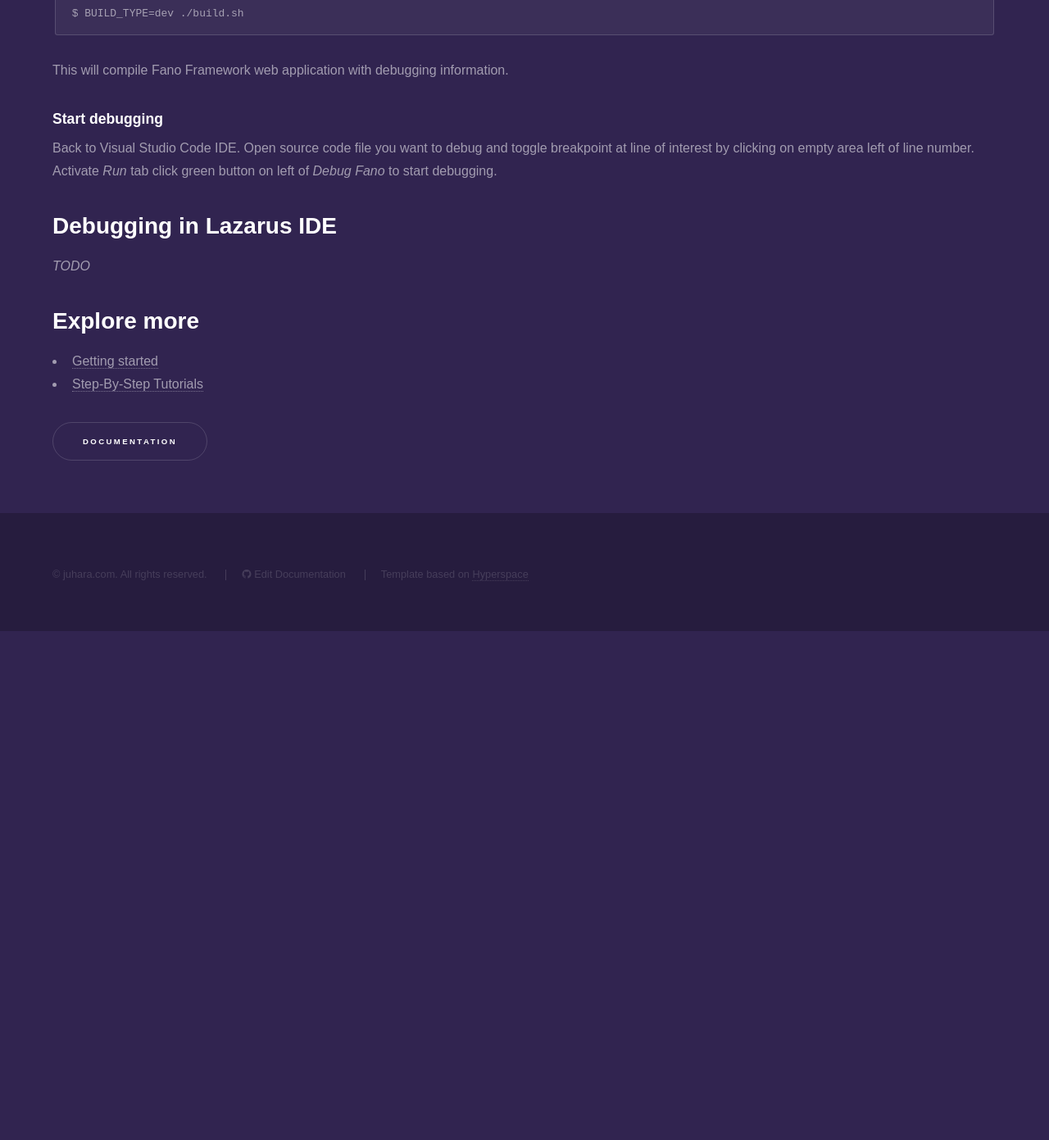
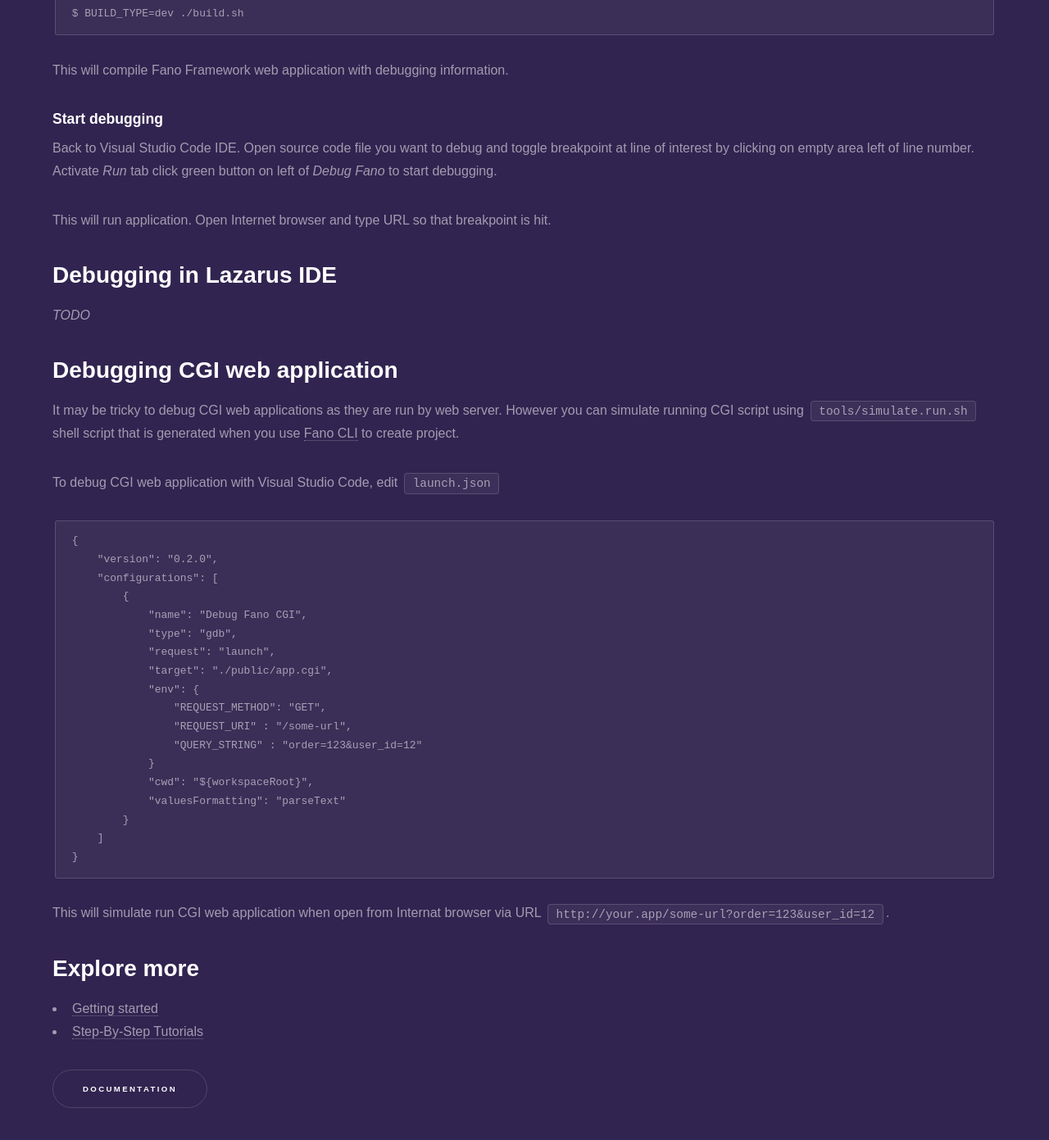
Before and after one commit to fanoframework/fanoframework.github.io, a Jekyll site: the page built from debugging/index.md, in a window 1280 px wide and 1400 px high, scrolled down 1282 px. Shown: the top 1391 px of the window at 82% size. Built offline with Jekyll 4.4.1, drawn with Linux system fonts in a browser that asks for light colours; our own code applies the rules of GitHub Pages for plain Markdown files; before the commit the page ends 2052 px from its top, so only the background shows below that.

Commit message:
add info on CGI web application debugging

````diff
--- a/debugging/index.md
+++ b/debugging/index.md
@@ -53,9 +53,41 @@ This will compile Fano Framework web application with debugging information.
 
 Back to Visual Studio Code IDE. Open source code file you want to debug and toggle breakpoint at line of interest by clicking on empty area left of line number. Activate *Run* tab click green button on left of *Debug Fano* to start debugging.
 
+This will run application. Open Internet browser and type URL so that breakpoint is hit.
+
 ## Debugging in Lazarus IDE
 
 *TODO*
+
+## Debugging CGI web application
+
+It may be tricky to debug CGI web applications as they are run by web server. However you can simulate running CGI script using `tools/simulate.run.sh` shell script that is generated when you use [Fano CLI](/scaffolding-with-fano-cli) to create project.
+
+To debug CGI web application with Visual Studio Code, edit `launch.json`
+
+```
+{
+    "version": "0.2.0",
+    "configurations": [
+        {
+            "name": "Debug Fano CGI",
+            "type": "gdb",
+            "request": "launch",
+            "target": "./public/app.cgi",
+            "env": {
+                "REQUEST_METHOD": "GET",
+                "REQUEST_URI" : "/some-url",
+                "QUERY_STRING" : "order=123&user_id=12"
+            }
+            "cwd": "${workspaceRoot}",
+            "valuesFormatting": "parseText"
+        }
+    ]
+}
+```
+
+This will simulate run CGI web application when open from Internat browser via URL
+`http://your.app/some-url?order=123&user_id=12`.
 
 ## Explore more
 
````
